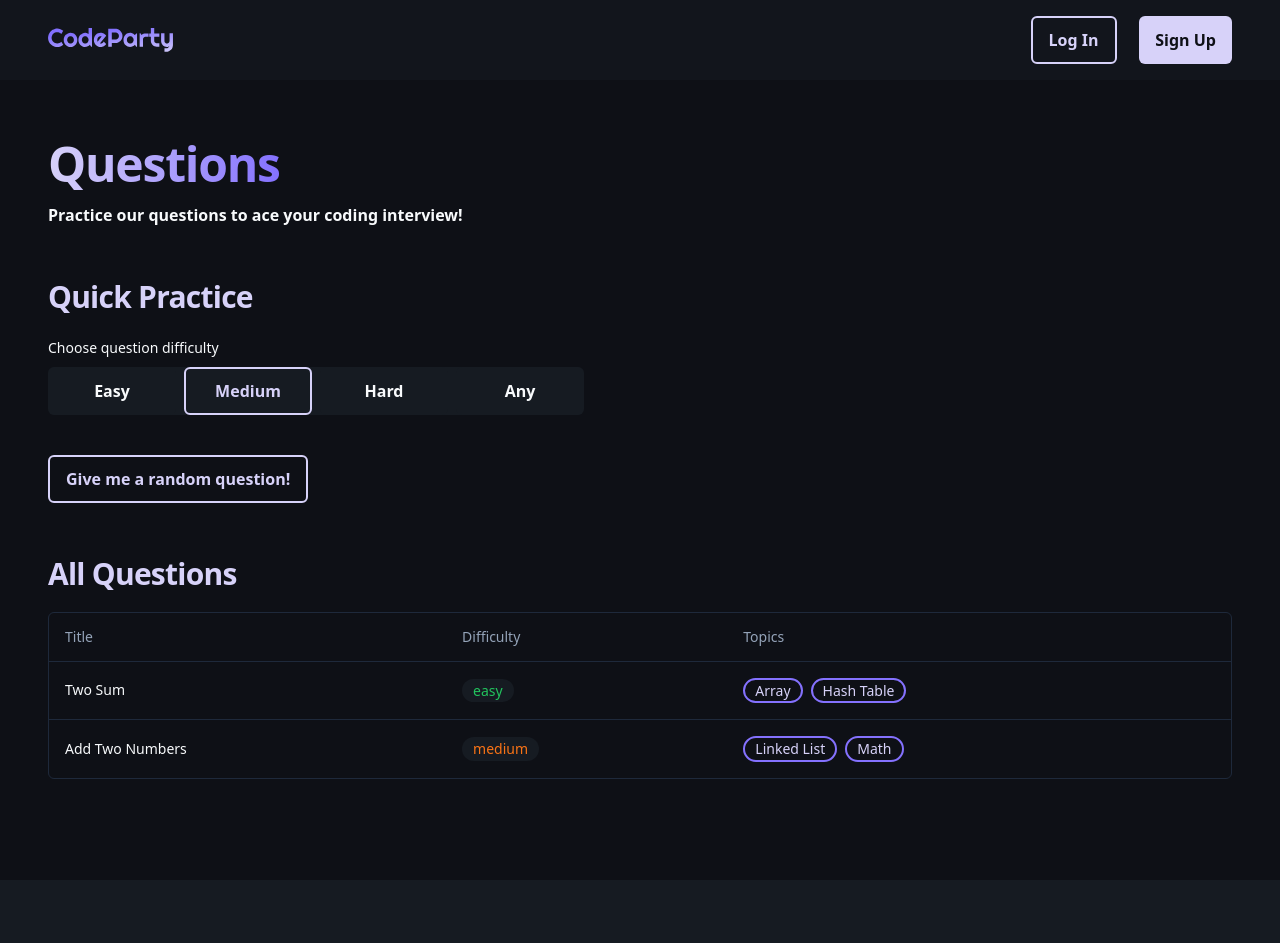
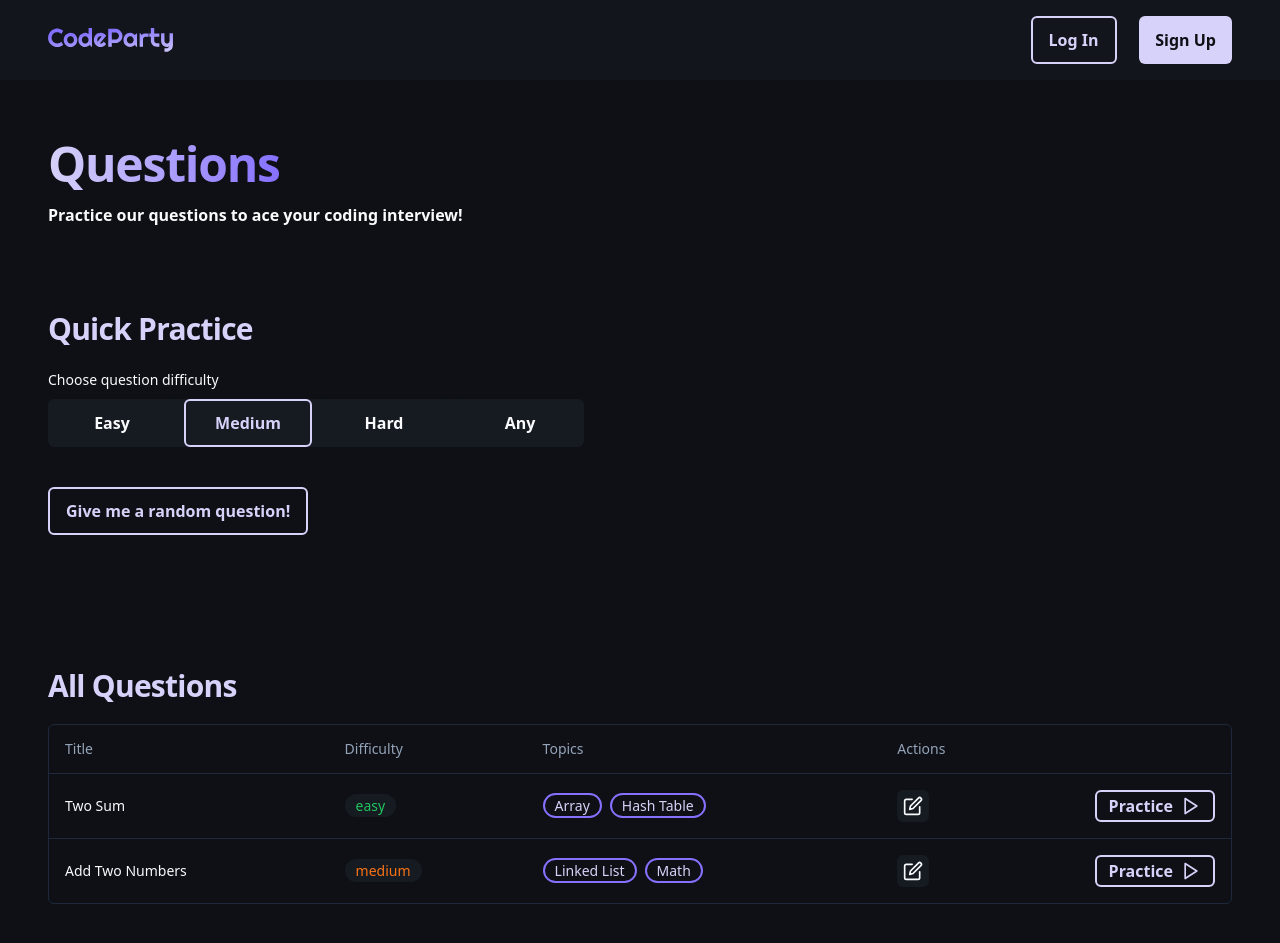
Before and after one commit to CS3219-AY2324S1/ay2324s1-course-assessment-g11, a Next.js app in the folder frontend/: page /questions in a window 1280 px wide. Shown: the top 943 px of the page. Built offline with nearby package versions, Linux system fonts and the light colour scheme; no server answers.

Commit message:
feat: Add row actions for questions table

```diff
--- a/frontend/src/components/common/difficulty-selector.tsx
+++ b/frontend/src/components/common/difficulty-selector.tsx
@@ -21,6 +21,8 @@ export default function DifficultySelector({ onChange, showAny, defaultValue }:
   }
 
   return (
+    <div className="mt-2 mb-6 flex gap-2 bg-popover w-min rounded-lg">
+      {
         difficulties.map((difficulty) => (
           <Button
             key={difficulty.value}
@@ -32,5 +34,7 @@ export default function DifficultySelector({ onChange, showAny, defaultValue }:
             {difficulty.label}
           </Button>
         ))
+      }
+    </div>
   )
 }
--- a/frontend/src/components/questions/columns.tsx
+++ b/frontend/src/components/questions/columns.tsx
@@ -1,6 +1,8 @@
 import { ColumnDef } from "@tanstack/react-table"
 import { TypographySmall } from "../ui/typography";
 import { Badge } from "../ui/badge";
+import { Button } from "../ui/button";
+import { EditIcon, PlayIcon, ViewIcon } from "lucide-react";
 
 type Difficulty = 'easy' | 'medium' | 'hard' | 'any';
 
@@ -43,6 +45,23 @@ export const columns: ColumnDef<Question>[] = [
       );
     },
   },
+  {
+    id: "actions",
+    header: "Actions",
+    cell: ({ row }) => {
+      return (
+        <div className="flex gap-2 justify-between">
+          <Button variant="secondary" size="icon" className="h-8 w-8">
+            <EditIcon size={20} />
+          </Button>
+          <Button variant="outline" size="sm" className="h-8 gap-2">
+            Practice
+            <PlayIcon size={20} />
+          </Button>
+        </div>
+      )
+    },
+  },
 ]
 
 const getDifficultyColor = (difficulty: Difficulty) => {
--- a/frontend/src/pages/questions.tsx
+++ b/frontend/src/pages/questions.tsx
@@ -35,20 +35,18 @@ export default function Questions() {
         Practice our questions to ace your coding interview!
       </TypographyBodyHeavy>
 
-      <div className='flex-col flex gap-4 my-12'>
+      <div className='flex-col flex gap-4 py-20'>
         <TypographyH2 className="text-primary">
           Quick Practice
         </TypographyH2>
         <div>
           <TypographySmall>Choose question difficulty</TypographySmall>
-          <div className="mt-2 mb-6 flex gap-2 bg-popover w-min rounded-lg">
-            <DifficultySelector onChange={(value) => setDifficulty(value)} showAny={true} defaultValue={difficulty} />
-          </div>
+          <DifficultySelector onChange={(value) => setDifficulty(value)} showAny={true} defaultValue={difficulty} />
         </div>
         <Link href="/room"><Button variant={"outline"}>Give me a random question!</Button></Link>
       </div>
 
-      <div className='flex-col flex gap-4 my-12'>
+      <div className='flex-col flex gap-4 py-12'>
         <TypographyH2 className="text-primary">
           All Questions
         </TypographyH2>
```
Also changed, not shown: 1 other file (tests, documents, lock files or other folders). Lines whose indentation alone changed are shown as unchanged.
